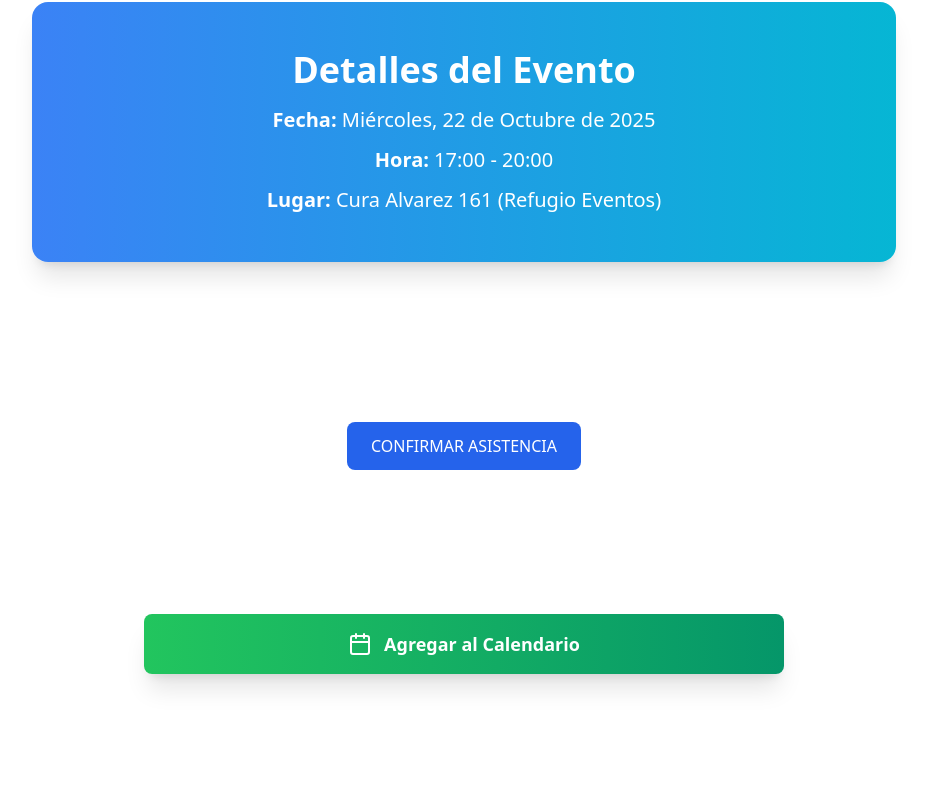
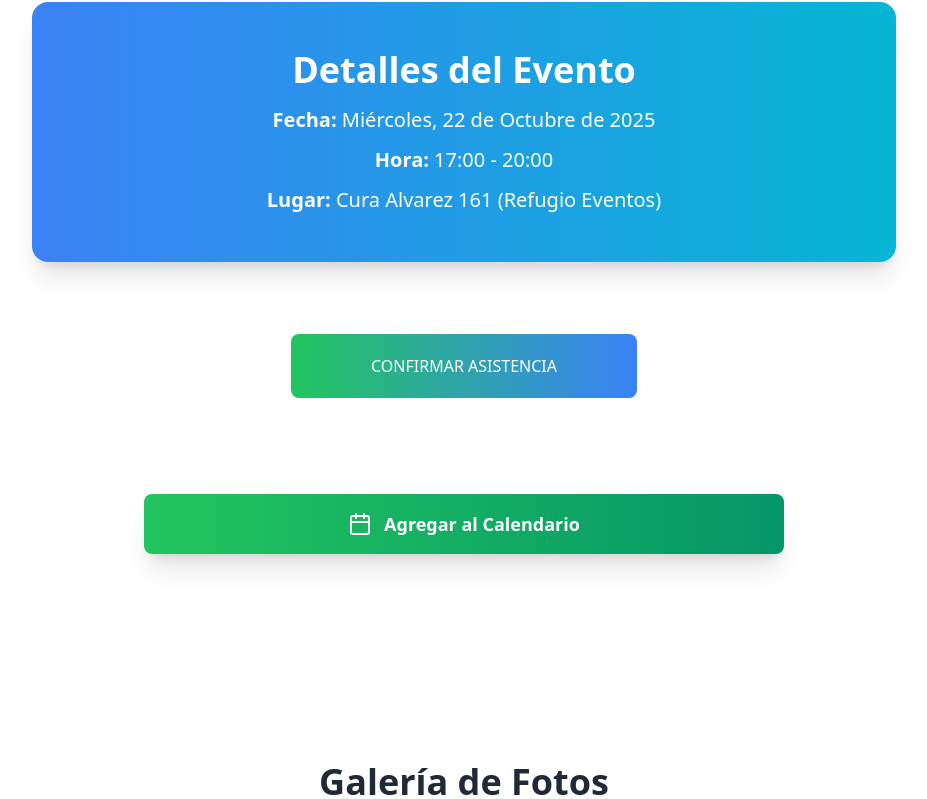
Before and after one commit to webibygrauberg/cumple-feli, a React (Vite) app: page / in a window 1280 px wide. Shown: the part 1952-2751 px from the top of the page, without its empty margins (176-1103 px from the left). Built offline with nearby package versions, Linux system fonts and the light colour scheme.

Commit message:
acomodamos colores y botones

```diff
--- a/src/App.tsx
+++ b/src/App.tsx
@@ -60,7 +60,7 @@ function App() {
         </section>
 
         <section className="py-16">
-          <div className="max-w-4xl mx-auto px-4 mb-12">
+          <div className="max-w-4xl mx-auto px-4 mb-2">
             <div className="bg-gradient-to-r from-blue-500 to-cyan-500 rounded-2xl p-8 md:p-12 text-white shadow-xl text-center">
               <h3 className="text-3xl md:text-4xl font-bold mb-4">
                 Detalles del Evento
@@ -81,10 +81,10 @@ function App() {
         </section>
 
         {/* Botón para confirmar*/}
-        <div className="flex justify-center py-12">
+        <div className="flex justify-center mt-[-20] px-4">
             <button
               onClick={() => window.open("https://forms.gle/iMfCuvzhrQQEtKoB9", "_blank")}
-              className="bg-blue-600 text-white px-6 py-3 rounded-lg hover:bg-blue-700 transition"
+              className="bg-gradient-to-r from-green-500 to-blue-500 rounded-2xl text-white px-20 py-5 rounded-lg hover:bg-blue-700 transition"
             >
               CONFIRMAR ASISTENCIA
             </button>
```
